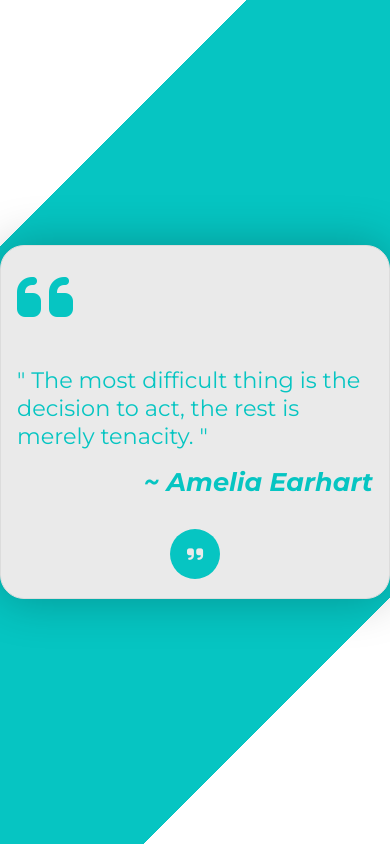
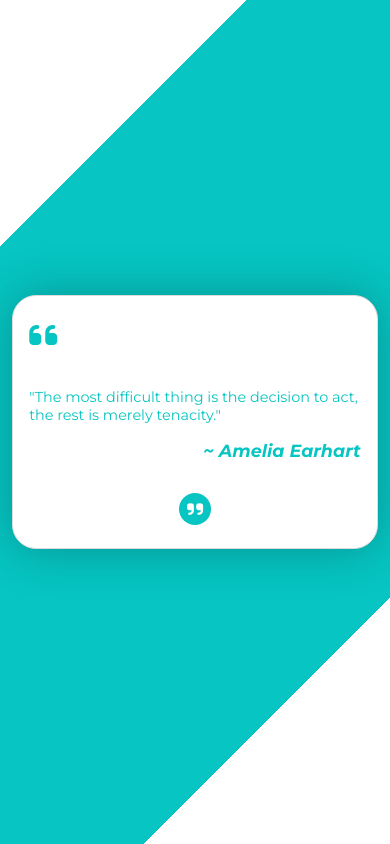
Before and after one commit to MarceloGtz/Random-Quote-Gen, a React (Vite) app: page / in a window 390 px wide. Built offline with nearby package versions, Linux system fonts and the light colour scheme; the HTML template or start-up script is replaced by a standard one.

Commit message:
Fixed colors and image in the readme file

```diff
--- a/src/components/QuoteBox.css
+++ b/src/components/QuoteBox.css
@@ -62,7 +62,7 @@
   justify-content: center;
   align-items: center;
   flex-direction: column;
-  background-color: #eaeaea;
+  background-color: white;
   gap: 2rem;
   min-width: 320px;
   height: fit-content;
@@ -71,13 +71,13 @@
   padding: 1rem;
   border-radius: 1.5rem;
   border: 1px solid gainsboro;
-  box-shadow: 0 0 3rem 0 rgba(0, 0, 0, 0.25);
+  box-shadow: 0 0 3rem 0 rgba(0, 0, 0, 0.3);
   transition: all 350ms ease-out;
   min-height: 320px;
 }
 
 .card:hover {
-  box-shadow: 0 1rem 3rem 0px rgba(0, 0, 0, 0.65);
+  box-shadow: 0 0 3rem 0 rgba(0, 0, 0, 0.7);
 }
 
 .card__quote {
@@ -105,7 +105,7 @@
   border-radius: 50%;
   padding: 1rem;
   font-size: 1rem;
-  color: #eaeaea;
+  color: white;
   background-color: #212121;
   cursor: pointer;
   width: 50px;
@@ -119,3 +119,126 @@
 .card__button-icon {
   font-size: 1.15rem;
 }
+
+@media only screen and (max-width: 630px) {
+  .card {
+    display: flex;
+    justify-content: center;
+    align-items: center;
+    flex-direction: column;
+    background-color: white;
+    gap: 2rem;
+    min-width: 320px;
+    position: relative;
+    padding: 1rem;
+    border-radius: 1.5rem;
+    border: 1px solid gainsboro;
+    box-shadow: 0 0 3rem 0 rgba(0, 0, 0, 0.25);
+    transition: all 350ms ease-out;
+    min-height: 220px;
+    width: 90%;
+    margin: 0 auto;
+  }
+
+  .card__quote {
+    top: 10px;
+    left: 15px;
+    font-size: 2rem;
+    align-self: flex-start;
+  }
+
+  .card__text p {
+    font-size: 1rem;
+    margin-top: 0.3rem;
+    margin-bottom: 0.2rem;
+  }
+
+  .card__text-author {
+    font-size: 1.2rem;
+    text-align: right;
+    margin-top: 1rem;
+    font-style: italic;
+  }
+
+  .card__button {
+    border: none;
+    border-radius: 50%;
+    padding: 1rem;
+    font-size: 0.8rem;
+    color: white;
+    background-color: #212121;
+    cursor: pointer;
+    width: 40px;
+    height: 40px;
+    display: flex;
+    justify-content: center;
+    align-items: center;
+    margin: 0;
+  }
+
+  .card__button-icon {
+    font-size: 1.15rem;
+  }
+}
+
+@media only screen and (max-width: 400px) {
+  .card {
+    display: flex;
+    justify-content: center;
+    align-items: center;
+    flex-direction: column;
+    background-color: white;
+    gap: 2rem;
+    min-width: 320px;
+    position: relative;
+    padding: 1rem;
+    border-radius: 1.5rem;
+    border: 1px solid gainsboro;
+    box-shadow: 0 0 3rem 0 rgba(0, 0, 0, 0.25);
+    transition: all 350ms ease-out;
+    min-height: 220px;
+    min-width: 45%;
+    max-width: 85%;
+    margin: 0 auto;
+  }
+
+  .card__quote {
+    top: 10px;
+    left: 15px;
+    font-size: 2rem;
+    align-self: flex-start;
+  }
+
+  .card__text p {
+    font-size: 0.9rem;
+    margin-top: 0.3rem;
+    margin-bottom: 0.2rem;
+  }
+
+  .card__text-author {
+    font-size: 1.1rem;
+    text-align: right;
+    margin-top: 1rem;
+    font-style: italic;
+  }
+
+  .card__button {
+    border: none;
+    border-radius: 50%;
+    padding: 1rem;
+    font-size: 0.3rem;
+    color: white;
+    background-color: #212121;
+    cursor: pointer;
+    width: 30px;
+    height: 30px;
+    display: flex;
+    justify-content: center;
+    align-items: center;
+    margin: 0;
+  }
+
+  .card__button-icon {
+    font-size: 1.15rem;
+  }
+}
--- a/src/components/QuoteBox.jsx
+++ b/src/components/QuoteBox.jsx
@@ -20,7 +20,7 @@ export const QuoteBox = () => {
       <main className='card shadow-drop-2-center'>
         <i className='card__quote fa-solid fa-quote-left'></i>
         <div className='card__text'>
-          <p>{`" ${quotesClean[index].quote} "`}</p>
+          <p>{`"${quotesClean[index].quote}"`}</p>
           <h3 className='card__text-author'>~ {quotesClean[index].author}</h3>
         </div>
         <button
```
Also changed, not shown: src/assets/images/Random-Quote-Generator.png.
